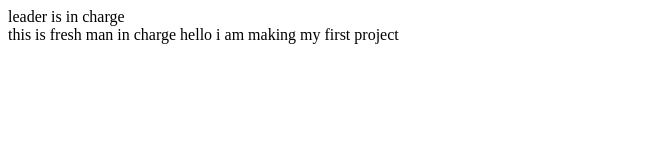
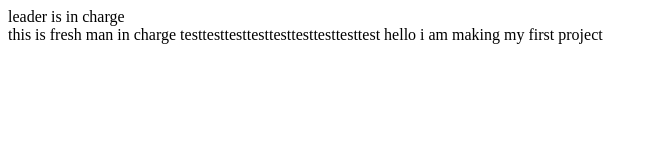
Before and after one commit to Clt689/company-project, a plain HTML site: page index.html in a window 1280 px wide. Shown: the whole page, without its empty margins (0-658 px from the left). Drawn offline with Linux system fonts and the light colour scheme.

Commit message:
Update index.html

```diff
--- a/index.html
+++ b/index.html
@@ -12,6 +12,7 @@
 
     <main>
       this is fresh man in charge
+      testtesttesttesttesttesttesttesttest
       hello
       i am making my first project
     </main>
```
